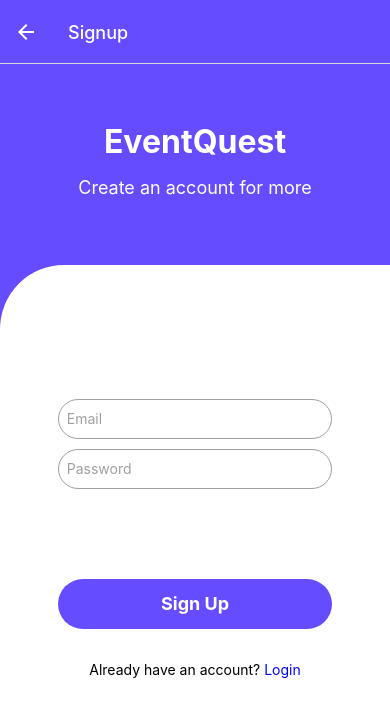
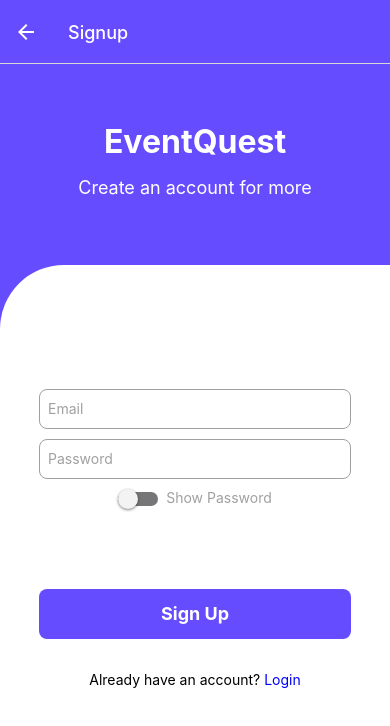
Before and after one commit to KimberlyPangilinan/eventQuest, a React Native app: screen /Signup in a window 390 px wide. Shown: the top 726 px of the page. Built offline with nearby package versions, Linux system fonts and the light colour scheme; no server answers; the database is empty.

Commit message:
add show password and resize textinputs

```diff
--- a/src/screen/LoginScreen.js
+++ b/src/screen/LoginScreen.js
@@ -1,5 +1,5 @@
 import React, { useState, useEffect, useCallback } from 'react';
-import { View, ScrollView, Text, StyleSheet, TextInput, Pressable } from 'react-native';
+import { View, ScrollView, Text, StyleSheet, TextInput, Pressable,Switch } from 'react-native';
 import { signInWithEmailAndPassword } from 'firebase/auth';
 import { auth } from '../config/firebase';
 import AsyncStorage from '@react-native-async-storage/async-storage';
@@ -8,6 +8,8 @@ const LoginScreen = ({ navigation }) => {
   const [email, setEmail] = useState('');
   const [password, setPassword] = useState('');
   const [isLogged,setIsLogged]=useState(false)
+  const [isShown, setIsShown] = useState(false);
+  const toggleSwitch = () => setIsEnabled(previousState => !previousState);
 
   useEffect(() => {
     const unsubscribe = auth.onAuthStateChanged(async (user) => {
@@ -57,6 +59,7 @@ const LoginScreen = ({ navigation }) => {
           value={email}
           onChangeText={setEmail}
           clearButtonMode={'unless-editing'}
+          autoFocus
         />
         <TextInput
           style={styles.input}
@@ -64,8 +67,21 @@ const LoginScreen = ({ navigation }) => {
           placeholderTextColor="#a0a0a0"
           value={password}
           onChangeText={setPassword}
-          secureTextEntry
+          secureTextEntry={!isShown? true:false}
+          returnKeyType='go'
+          autoCorrect={false}
         />
+        <View style={{display:"flex",flexDirection:"row",gap:8}}>
+          <Switch
+            trackColor={{false: '#767577', true: '#81b0ff'}}
+            thumbColor={isShown ? '#f5dd4b' : '#f4f3f4'}
+            ios_backgroundColor="#ffff"
+            onValueChange={()=>setIsShown(!isShown)}
+            value={isShown}
+          />
+          <Text style={{color: '#a0a0a0'}}>Show Password</Text>
+        </View>
+
         <Pressable style={styles.button} onPress={handleSignIn}>
           <Text style={styles.buttonText}>Login</Text>
         </Pressable>
@@ -114,20 +130,20 @@ const styles = StyleSheet.create({
   input: {
     height: 40,
     minWidth:100,
-    width: '88%',
+    width: '100%',
     borderRadius: 5,
     borderWidth: 1,
     borderColor: '#a0a0a0',
     paddingHorizontal: 8,
     marginBottom: 10,
     backgroundColor:'#fff9',
-    borderRadius:100
+    borderRadius:8
   },
   button: {
     height: 50,
     minWidth:100,
-    width: '88%',
-    borderRadius: 100,
+    width: '100%',
+    borderRadius: 8,
     backgroundColor: '#654dff',
     justifyContent: 'center',
     alignItems: 'center',
--- a/src/screen/SignUpScreen.js
+++ b/src/screen/SignUpScreen.js
@@ -1,5 +1,5 @@
 import React, { useState,useEffect } from 'react';
-import { View, ScrollView,Button, Text, StyleSheet, TextInput, Pressable, Alert } from 'react-native';
+import { View, ScrollView,Button, Text, StyleSheet, TextInput, Pressable, Alert,Switch } from 'react-native';
 import { createNativeStackNavigator } from '@react-navigation/native-stack';
 import { createUserWithEmailAndPassword } from "firebase/auth";
 import { auth,  } from "../config/firebase";
@@ -9,6 +9,7 @@ const SignUpScreen = ({navigation}) => {
   const [email, setEmail] = useState('');
   const [password, setPassword] = useState('');
   const [error, setError] = useState("");
+  const [isShown, setIsShown] = useState(false);
 
   useEffect(() => {
   }, [])
@@ -53,8 +54,20 @@ const SignUpScreen = ({navigation}) => {
           placeholderTextColor="#a0a0a0"
           value={password}
           onChangeText={text => setPassword(text)}
-          secureTextEntry
+          secureTextEntry={!isShown? true:false}
+          returnKeyType='go'
+          autoCorrect={false}
         />
+          <View style={{display:"flex",flexDirection:"row",gap:8}}>
+          <Switch
+            trackColor={{false: '#767577', true: '#81b0ff'}}
+            thumbColor={isShown ? '#f5dd4b' : '#f4f3f4'}
+            ios_backgroundColor="#ffff"
+            onValueChange={()=>setIsShown(!isShown)}
+            value={isShown}
+          />
+          <Text style={{color: '#a0a0a0'}}>Show Password</Text>
+        </View>
         <Pressable
           style={styles.button}
           onPress={handleSignUp}
@@ -108,20 +121,21 @@ const styles = StyleSheet.create({
   input: {
     height: 40,
     minWidth:100,
-    width: '88%',
+    width: '100%',
     borderRadius: 5,
     borderWidth: 1,
     borderColor: '#a0a0a0',
     paddingHorizontal: 8,
     marginBottom: 10,
-    backgroundColor:'#fff',
-    borderRadius:100
+    backgroundColor:'#fff9',
+    borderRadius:8
+
   },
   button: {
     height: 50,
     minWidth:100,
-    width: '88%',
-    borderRadius: 100,
+    width: '100%',
+    borderRadius: 8,
     backgroundColor: '#654dff',
     justifyContent: 'center',
     alignItems: 'center',
```
